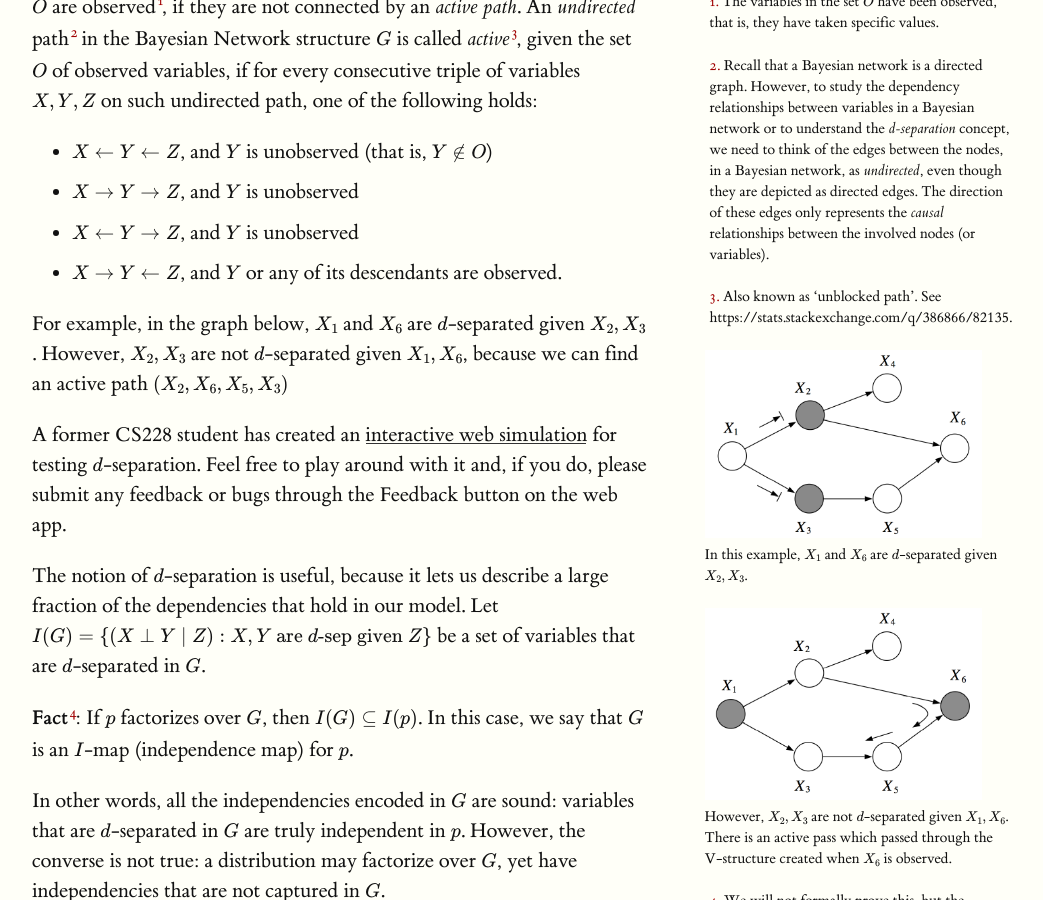
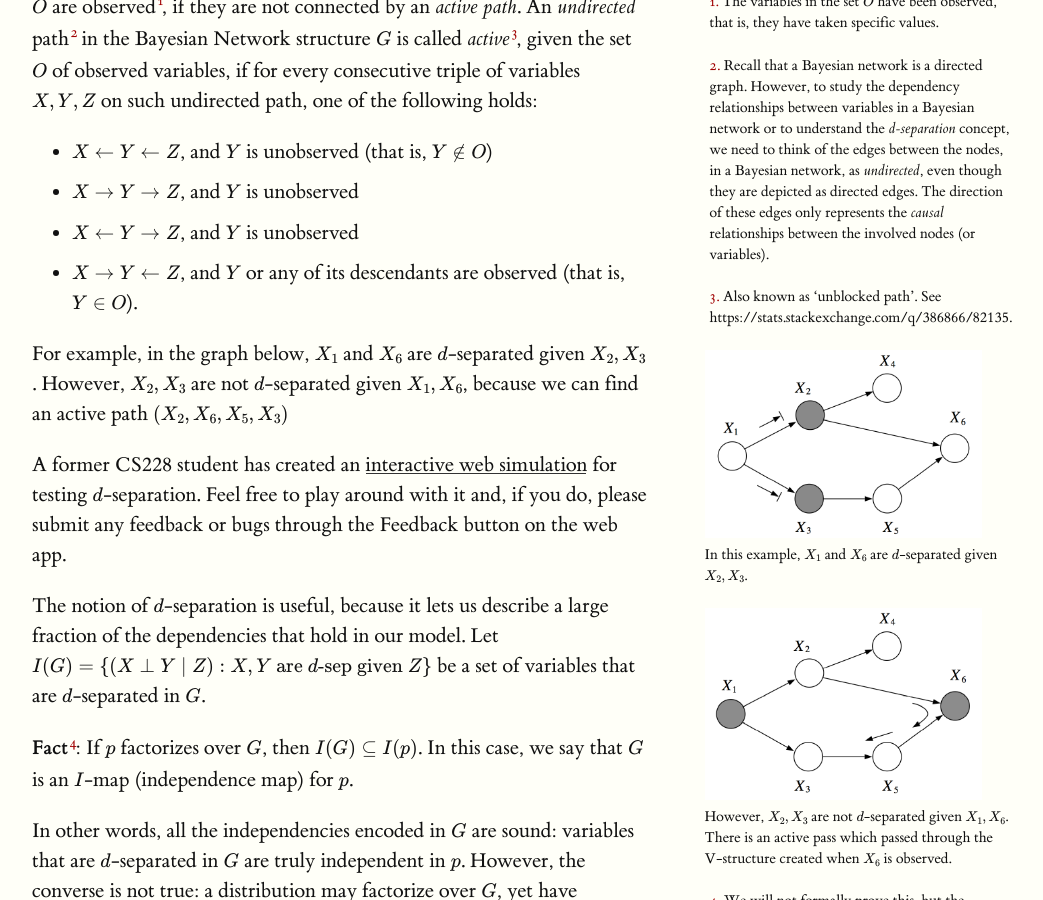
Before and after one commit to ermongroup/cs228-notes, a Jekyll site: the page built from representation/directed/index.md, in a window 1280 px wide and 900 px high, scrolled down 4974 px. Shown: the whole window, without its empty margins (128-1171 px from the left). Built offline with Jekyll 4.4.1, drawn with Linux system fonts in a browser that asks for light colours; formulas are drawn with MathJax 3.

Commit message:
Little detail added

```diff
--- a/representation/directed/index.md
+++ b/representation/directed/index.md
@@ -86,7 +86,7 @@ We say that variables $$Q$$ and $$W$$ are $$d$$-separated, when the set of varia
 - $$X \leftarrow Y \leftarrow Z$$, and $$Y$$ is unobserved (that is, $$Y \not\in O$$)
 - $$X \rightarrow Y \rightarrow Z$$, and $$Y$$ is unobserved
 - $$X \leftarrow Y \rightarrow Z$$, and $$Y$$ is unobserved
-- $$X \rightarrow Y \leftarrow Z$$, and $$Y$$ or any of its descendants are observed.
+- $$X \rightarrow Y \leftarrow Z$$, and $$Y$$ or any of its descendants are observed (that is, $$Y \in O$$).
 {% include marginfigure.html id="dp2" url="assets/img/dsep2.png" description="In this example, $$X_1$$ and $$X_6$$ are $$d$$-separated given $$X_2, X_3$$." %}{% include marginfigure.html id="dp1" url="assets/img/dsep1.png" description="However, $$X_2, X_3$$ are not $$d$$-separated given $$X_1, X_6$$. There is an active pass which passed through the V-structure created when $$X_6$$ is observed." %}
 
 For example, in the graph below, $$X_1$$ and $$X_6$$ are $$d$$-separated given $$X_2, X_3$$. However, $$X_2, X_3$$ are not $$d$$-separated given $$X_1, X_6$$, because we can find an active path $$(X_2, X_6, X_5, X_3)$$
```
